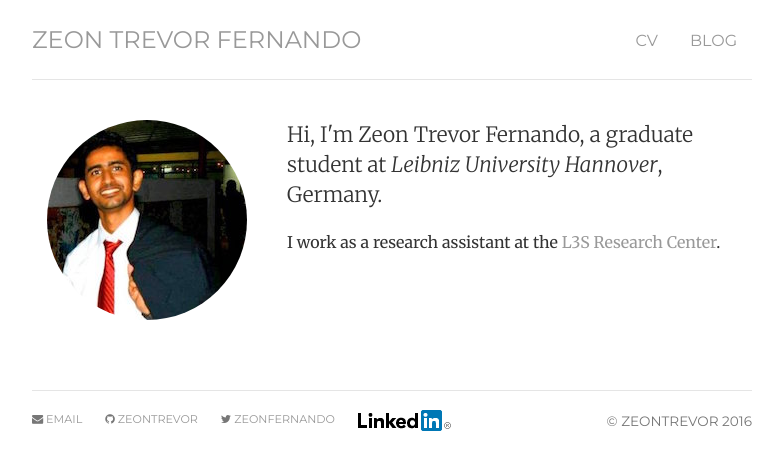
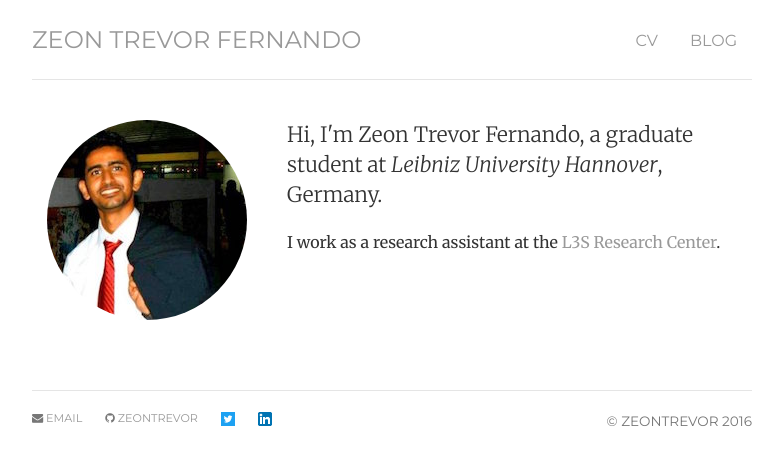
Before and after one commit to ZeonTrevor/zeontrevor.github.io, a Jekyll site: the page built from index.html, in a window 1280 px wide. Shown: the top 470 px of the page, without its empty margins (248-1031 px from the left). Built offline with Jekyll 4.4.1, drawn with Linux system fonts in a browser that asks for light colours.

Commit message:
updated logos

```diff
--- a/_layouts/default.html
+++ b/_layouts/default.html
@@ -41,8 +41,8 @@
         <ul>
           <li><i class="fa fa-envelope" aria-hidden="true"></i><a href="mailto:zeon.trevor@gmail.com"> Email</a></li>
           <li><i class="fa fa-github" aria-hidden="true"></i><a href="https://github.com/ZeonTrevor"> ZeonTrevor</a></li>
-          <li><i class="fa fa-twitter" aria-hidden="true"></i><a href="https://twitter.com/zeonfernando"> zeonfernando</a></li>
-          <li><a href="de.linkedin.com/in/zeonfernando"><img src="/img/Logo-2C-21px-R.png"/></a></li>
+          <li><a href="https://twitter.com/zeonfernando"><img src="/img/Twitter_Logo_White_On_Blue.png" witdh="14" height="14"/></a></li>
+          <li><a href="https://de.linkedin.com/in/zeonfernando"><img src="/img/In-2C-14px.png"/></a></li>
         </ul>
       </div>
       <div class="col-sm-4">
```
Also changed, not shown: img/In-2C-14px.png (added), img/Logo-2C-21px-R.png (deleted), img/Logo-2C-28px-R.png (deleted), img/Twitter_Logo_White_On_Blue.png (added), 1 other file.
